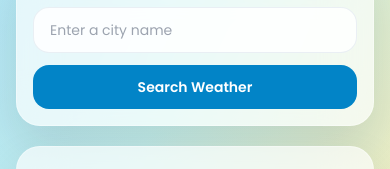
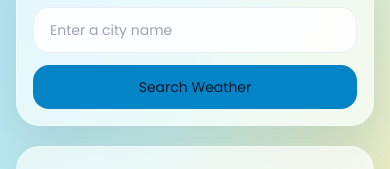
Before and after one commit to surajsaw1990/weather-app, a React (Create React App) app: page / in a window 390 px wide. Shown: the part 440-609 px from the top of the page. Built offline with nearby package versions, Linux system fonts and the light colour scheme; no server answers.

Commit message:
final mobile responsive fix

```diff
--- a/src/components/SearchBar.jsx
+++ b/src/components/SearchBar.jsx
@@ -33,7 +33,7 @@ function SearchBar({ query, onQueryChange, onSearch }) {
 
       <button
         type="submit"
-        className="rounded-2xl bg-sky-600 px-5 py-3 text-sm font-semibold text-white transition hover:bg-sky-500 focus:outline-none focus:ring-2 focus:ring-sky-400"
+        className="w-full sm:w-auto rounded-2xl bg-sky-600 px-5 py-3 text-sm"
       >
         Search Weather
       </button>
```
